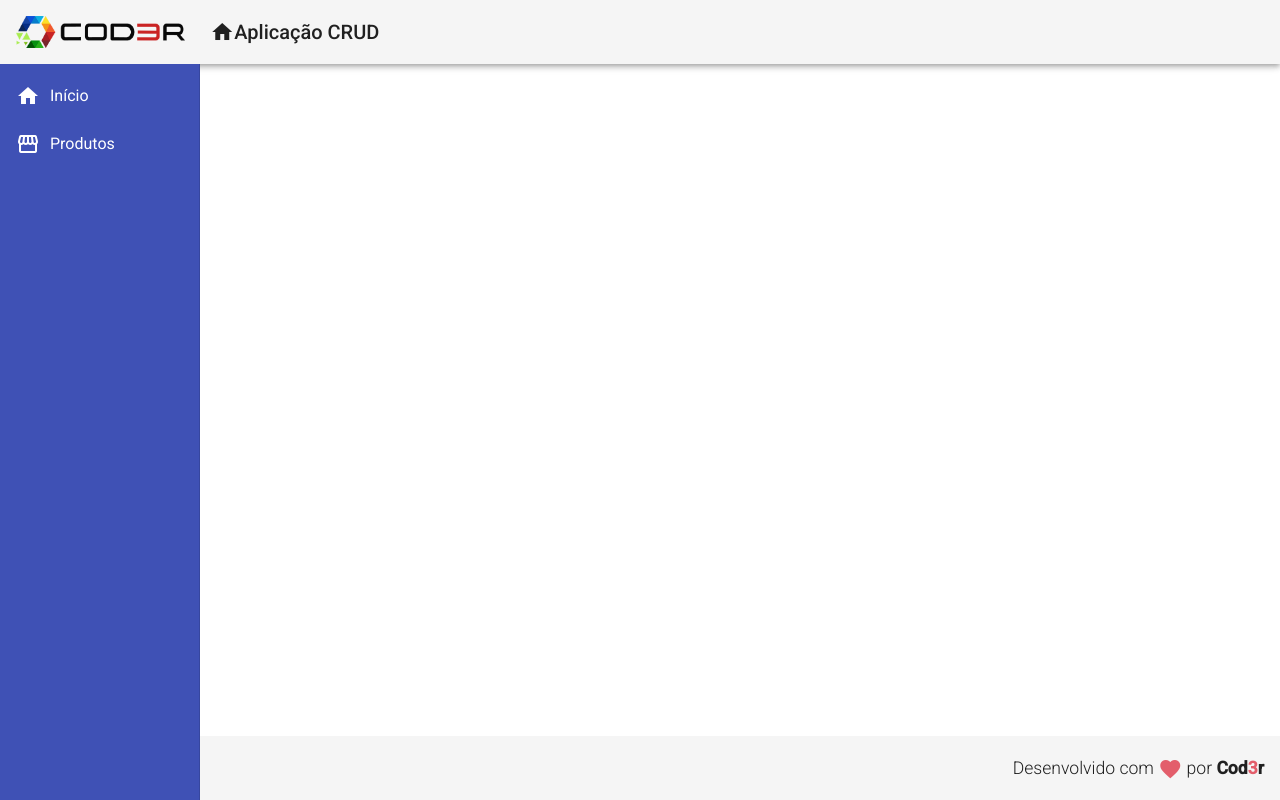
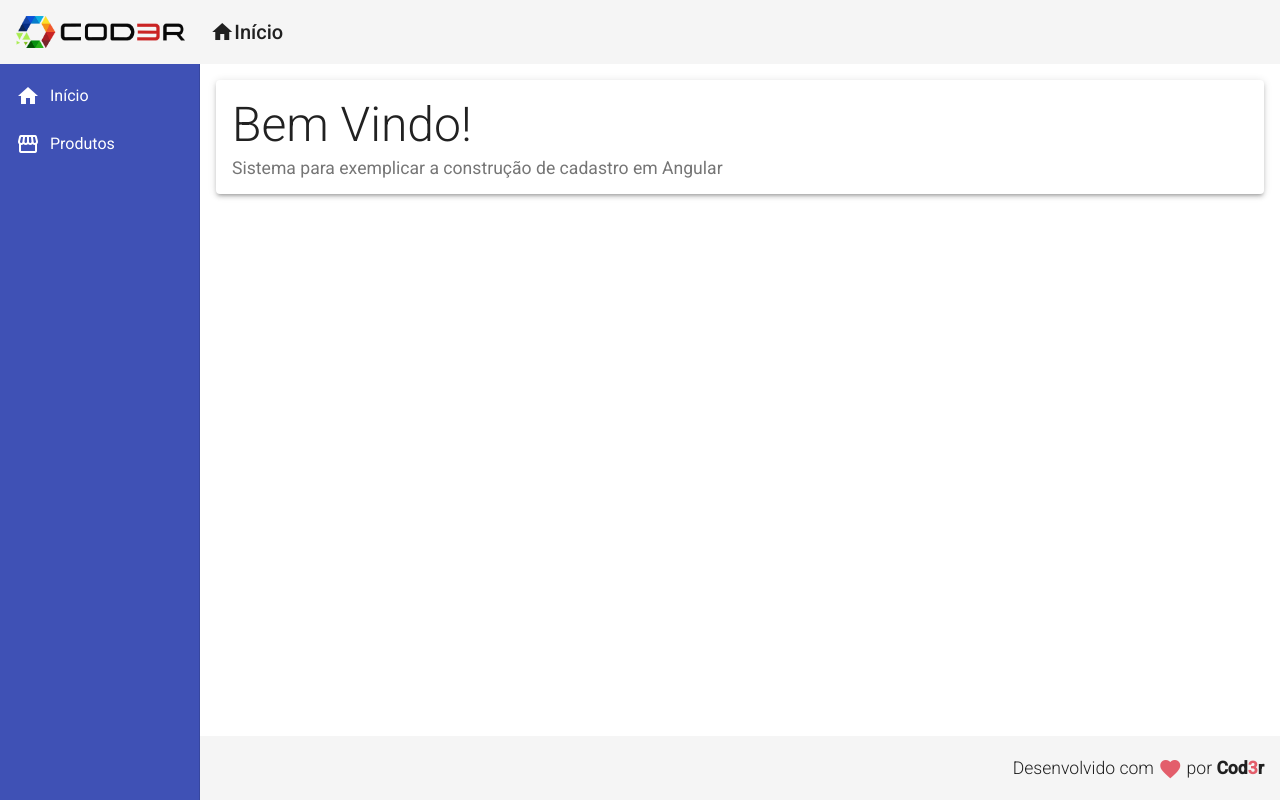
Before and after one commit to GabrielTonhatti/curso-angular, an Angular app in the folder frontend/: page / in a window 1280 px wide. Built offline with nearby package versions, Linux system fonts and the light colour scheme.

Commit message:
Atualizando o projeto

```diff
--- a/frontend/src/app/components/template/header/header.component.html
+++ b/frontend/src/app/components/template/header/header.component.html
@@ -9,7 +9,7 @@
             <i class="material-icons">
                 home
             </i>
-            Aplicação CRUD
+            Início
         </a>
     </span>
 </mat-toolbar>
--- a/frontend/src/app/components/template/nav/nav.component.css
+++ b/frontend/src/app/components/template/nav/nav.component.css
@@ -10,3 +10,8 @@
 .sidenav i {
     padding-right: 10px;
 }
+
+.content {
+    padding: 16px;
+    background-color: #FFF;
+}
--- a/frontend/src/app/components/template/nav/nav.component.html
+++ b/frontend/src/app/components/template/nav/nav.component.html
@@ -15,4 +15,9 @@
             </a>
         </mat-nav-list>
     </mat-sidenav>
+
+    <mat-sidenav-content class="content">
+        <app-home></app-home>
+    </mat-sidenav-content>
+
 </mat-sidenav-container>
--- /dev/null
+++ b/frontend/src/app/views/home/home.component.css
@@ -0,0 +1,9 @@
+.home .title {
+    font-size: 3rem;
+    font-weight: 300;
+    line-height: 1.2;
+}
+
+.home .subtitle {
+    font-size: 1.1rem;
+}
--- /dev/null
+++ b/frontend/src/app/views/home/home.component.html
@@ -0,0 +1,9 @@
+<mat-card class="home mat-elevation-z3">
+    <mat-card-title class="title">
+        Bem Vindo!
+    </mat-card-title>
+    <mat-card-subtitle class="subtitle">
+        Sistema para exemplicar a construção de cadastro em Angular
+    </mat-card-subtitle>
+
+</mat-card>
--- /dev/null
+++ b/frontend/src/app/views/home/home.component.ts
@@ -0,0 +1,15 @@
+import { Component, OnInit } from '@angular/core';
+
+@Component({
+  selector: 'app-home',
+  templateUrl: './home.component.html',
+  styleUrls: ['./home.component.css']
+})
+export class HomeComponent implements OnInit {
+
+  constructor() { }
+
+  ngOnInit(): void {
+  }
+
+}
--- /dev/null
+++ b/frontend/src/app/views/product-crud/product-crud.component.html
@@ -0,0 +1 @@
+<p>product-crud works!</p>
--- /dev/null
+++ b/frontend/src/app/views/product-crud/product-crud.component.ts
@@ -0,0 +1,15 @@
+import { Component, OnInit } from '@angular/core';
+
+@Component({
+  selector: 'app-product-crud',
+  templateUrl: './product-crud.component.html',
+  styleUrls: ['./product-crud.component.css']
+})
+export class ProductCrudComponent implements OnInit {
+
+  constructor() { }
+
+  ngOnInit(): void {
+  }
+
+}
```
Also changed, not shown: frontend/src/app/app.module.ts (+8 -2 lines), frontend/src/app/views/product-crud/product-crud.component.css (added), 1 other file (tests, documents, lock files or other folders).
